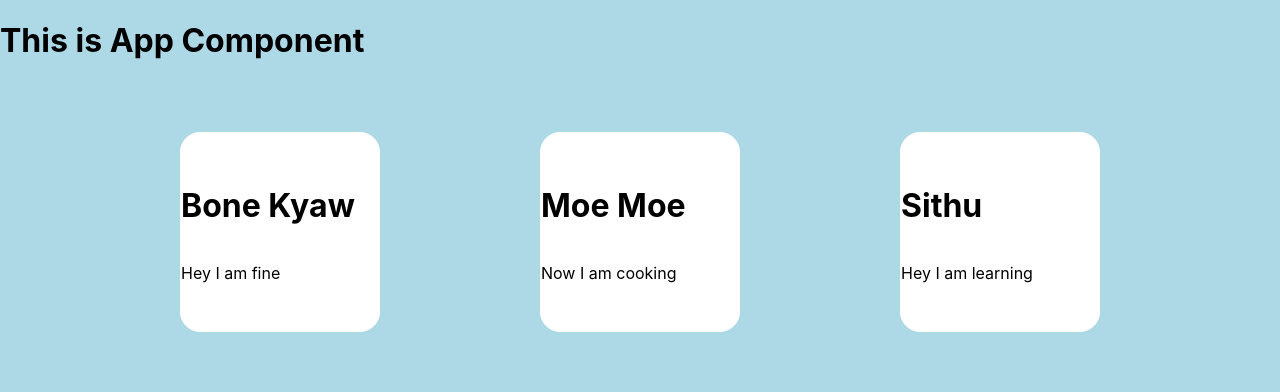
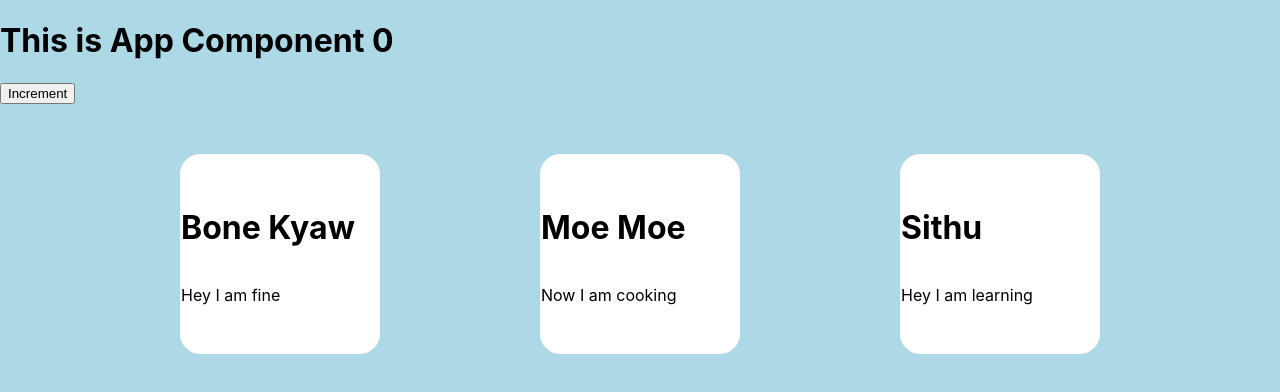
Before and after one commit to Bonekyaw/React-Project, a React (Create React App) app: page / in a window 1280 px wide. Shown: the top 392 px of the page. Built offline with nearby package versions, Linux system fonts and the light colour scheme.

Commit message:
State Change

```diff
--- a/src/App.css
+++ b/src/App.css
@@ -49,3 +49,6 @@
   justify-content: space-around;
   align-items: center;
 }
+.red {
+  color: red;
+}
--- a/src/App.js
+++ b/src/App.js
@@ -2,6 +2,9 @@ import React,{useState} from 'react';
 import Hello from './Hello';
 
 function App() {
+
+	const [isRed, setRed] = useState(false);
+	const [count, setCount] = useState(0);
 
 	const [users,setUsers] = useState([
 			{name:"Bone Kyaw", message:"Hey I am fine"},
@@ -9,11 +12,15 @@ function App() {
 			{name:"Sithu ", message:"Hey I am learning"}
 		]);
 
-
+	const increment = () => {
+			setCount(count + 1);
+			setRed(!isRed);
+		};
 
   return (
   	<div >
-	    <h1> This is App Component </h1>
+	    <h1 className={isRed ? 'red' : ''}> This is App Component {count}</h1>
+	    <button onClick={increment}> Increment </button>
 	    <div className="appExtra">
 		    {users.map( user => (
 		    	<Hello name={user.name} message={user.message} />
```
